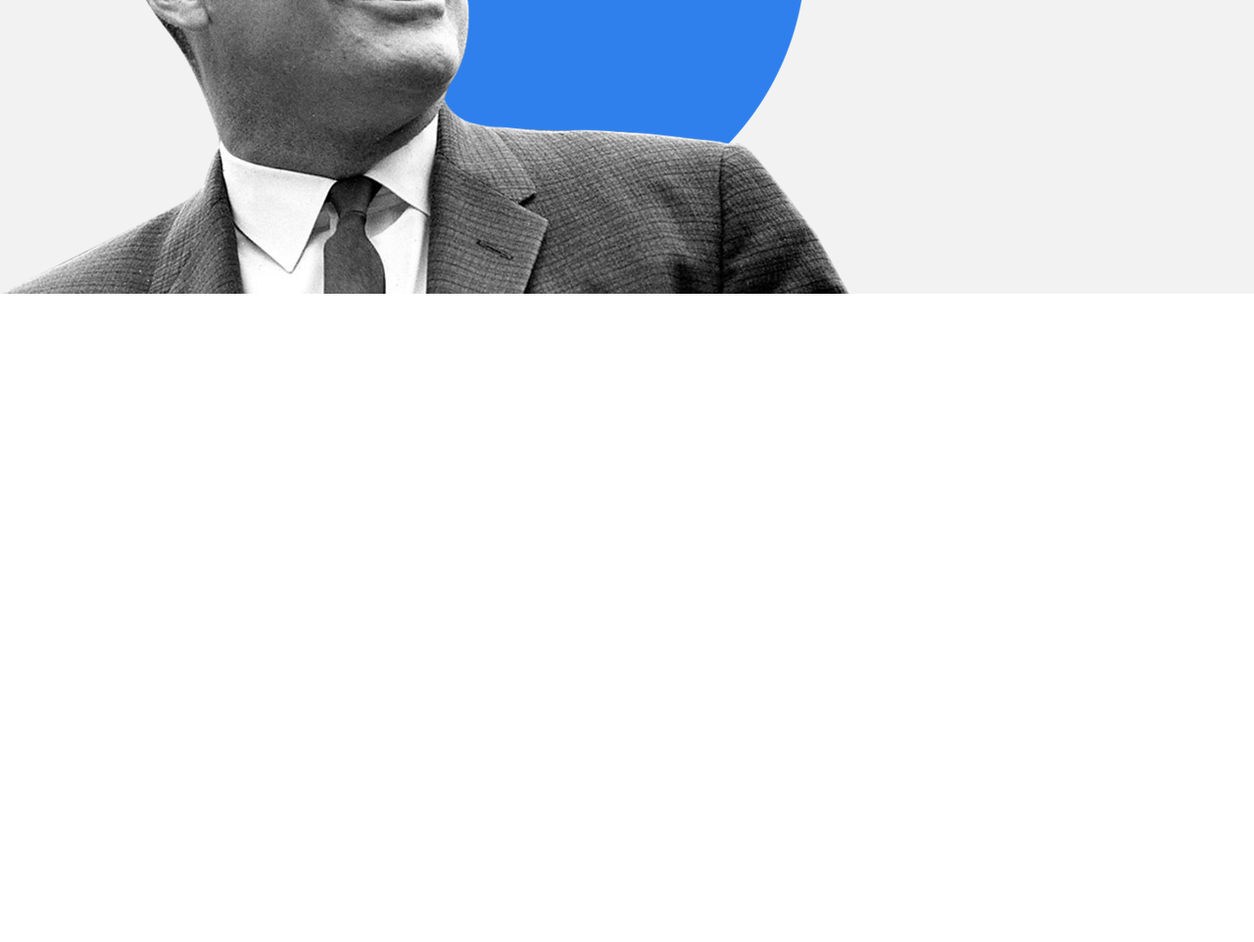
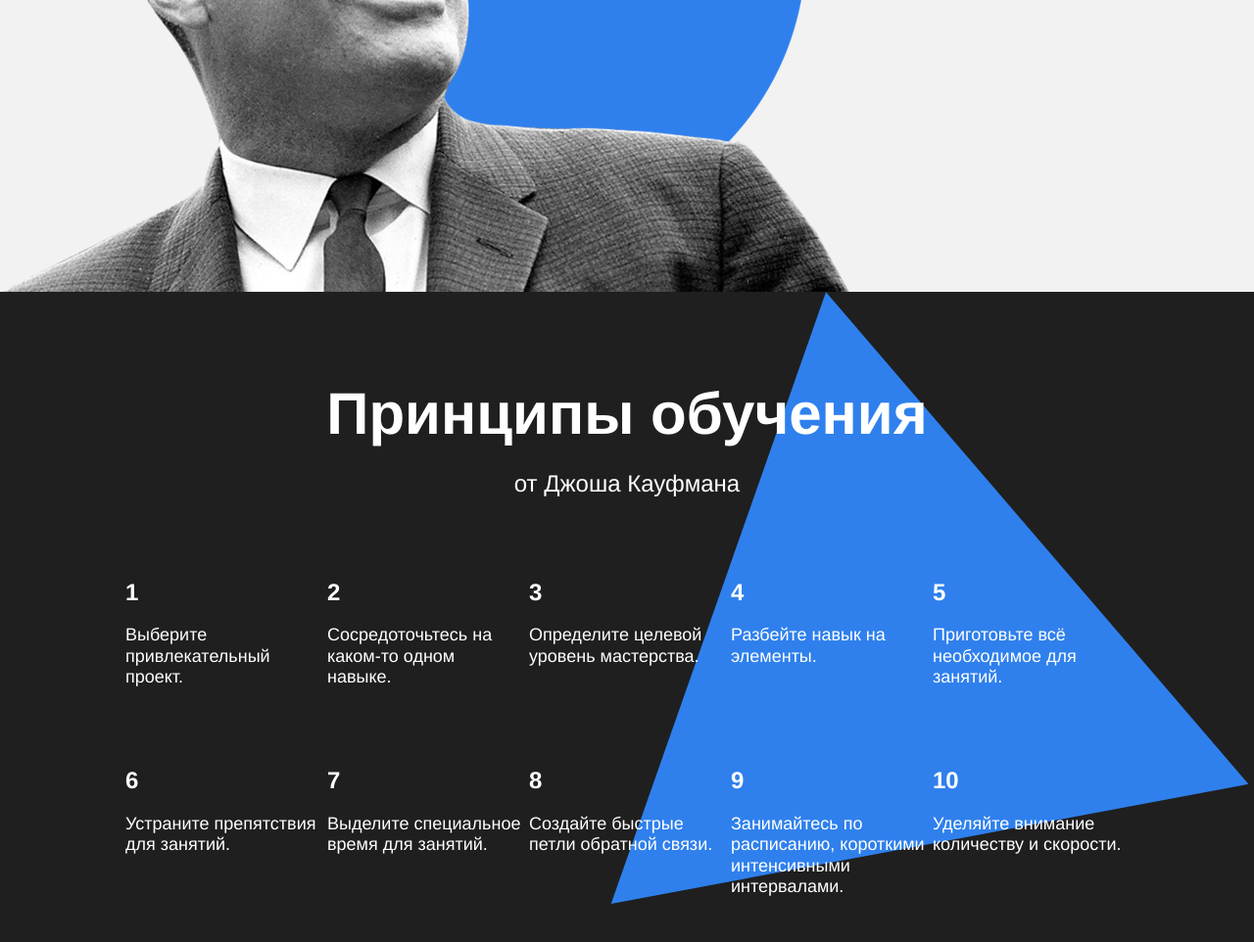
Before and after one commit to BaturinSS/how-to-learn, a plain HTML site: page index.html in a window 1280 px wide. Shown: the part 2593-3555 px from the top of the page at 98% size. Before the commit the page ends 2893 px from the top, so only its background shows below. Drawn offline with Linux system fonts and the light colour scheme.

Commit message:
18/11/2021_13/18

```diff
--- a/index.html
+++ b/index.html
@@ -50,7 +50,7 @@
           Про учёбу и мозг
         </h2>
         <div class="table centered-block">
-          <div class="table__cell flex-row">
+          <div class="table__cell-top flex-row">
               <div class="table__cell-width"><h3>86 миллиардов</h3>
                 <p>Число нейронов в мозге человека</p></div>
               <div class="table__cell-width"><h3>2.1 миллиарда</h3>
@@ -71,7 +71,7 @@
               <p>Открытие кривой забывания</p></div>
             <div class="table__cell-width"><h3>1889 год</h3>
               <p>Открытие условного рефлекса</p></div>
-        </div>
+          </div>
         </div>
       </section>
 
@@ -85,8 +85,36 @@
           <a href="#" class="feynman__link"><h5>Подробнее &rarr;</h5></a>
         </div>
       </section>
-
       <section class="kaufman">
+        <h1 class="kaufman__section-title-theme-dark centered-block">Принципы обучения</h1>
+        <h2 class="kaufman__section-subtitle-dark centered-block">от Джоша Кауфмана</h2>
+        <img class="kaufman__main-illustration" src="./images/kaufman-triangle.svg" alt="загрузка картинки"></img>
+        <div class="table__theme-dark centered-block">
+          <dev class="table__cell-dark-top flex-row">
+            <dev class="table__cell-theme-dark"><h3>1</h3>
+              <p>Выберите привлекательный проект.</p></dev>
+            <dev class="table__cell-theme-dark"><h3>2</h3>
+              <p>Сосредоточьтесь на каком-то одном навыке.</p></dev>
+            <dev class="table__cell-theme-dark"><h3>3</h3>
+              <p>Определите целевой уровень мастерства.</p></dev>
+            <dev class="table__cell-theme-dark"><h3>4</h3>
+              <p>Разбейте навык на элементы.</p></dev>
+            <dev class="table__cell-theme-dark"><h3>5</h3>
+              <p>Приготовьте всё необходимое для занятий.</p></dev>
+          </dev>
+          <dev class="table__cell-dark flex-row">
+            <dev class="table__cell-theme-dark"><h3>6</h3>
+              <p>Устраните препятствия для занятий.</p></dev>
+            <dev class="table__cell-theme-dark"><h3>7</h3>
+              <p>Выделите специальное время для занятий.</p></dev>
+            <dev class="table__cell-theme-dark"><h3>8</h3>
+              <p>Создайте быстрые петли обратной связи.</p></dev>
+            <dev class="table__cell-theme-dark"><h3>9</h3>
+              <p>Занимайтесь по расписанию, короткими интенсивными интервалами.</p></dev>
+            <dev class="table__cell-theme-dark"><h3>10</h3>
+              <p>Уделяйте внимание количеству и скорости.</p></dev>
+          </dev>
+        </div>
       </section>
     </main>
     <footer class="footer centered-block">
--- a/styles/style.css
+++ b/styles/style.css
@@ -8,7 +8,16 @@
   /* выше для экранов больше 1600px отцентрировали весь контент */
   font-family: 'Helvetica Neue', Arial, sans-serif;
 }
-p .text {
+
+.text {  margin-top   : 0;
+  margin-bottom: 0px;
+  line-height  : 1.2;
+  font-size    : 18px;
+  font-weight  : normal;
+
+}
+
+p  {
   margin-top   : 0;
   margin-bottom: 0px;
   line-height  : 1.2;
@@ -215,6 +224,12 @@ h5 {
   width: 1100px;
 }
 
+.table__cell-top {
+  display: flex;
+  margin-top: 60px;
+  position: relative;
+}
+
 .table__cell {
   display: flex;
   margin-top: 60px;
@@ -270,6 +285,68 @@ h5 {
   z-index   : 4;
 
 }
+.kaufman {
+  /*display       : flex;
+  flex-direction: column;
+  margin        : auto;*/
+  position      : relative;
+  background-color: #1f1f1f;
+  color: white;
+  overflow: hidden;
+
+}
+
+.kaufman__section-title-theme-dark {
+  width     : auto;
+  margin-top: 90px;
+  position  : relative;
+  text-align: center;
+  z-index : 1;
+}
+
+.kaufman__section-subtitle-dark {
+  width    : 60%;
+  margin-top: 20px;
+  position: relative;
+  text-align: center;
+  z-index : 1;
+}
+
+.table__theme-dark {
+  width: 80%;
+}
+
+.table__cell-dark-top {
+  display: flex;
+  margin-top: 80px;
+  position: relative;
+}
+
+.table__cell-dark {
+  display: flex;
+  margin-top: 80px;
+  margin-bottom: 90px;
+  position: relative;
+}
+
+.table__cell-theme-dark {
+  width: 200px;
+}
+
+.kaufman__main-illustration {
+  position: absolute;
+  height: 877px;
+
+  width : 877px;
+  right: 0;
+  top: 0;
+}
+
+.test {
+  height: 1000px;
+  background-color: #b63030;
+  position: relative;
+}
 
 /* и элемента с модификатором вида ключ-значение */
 .table__cell_theme_dark {
```
